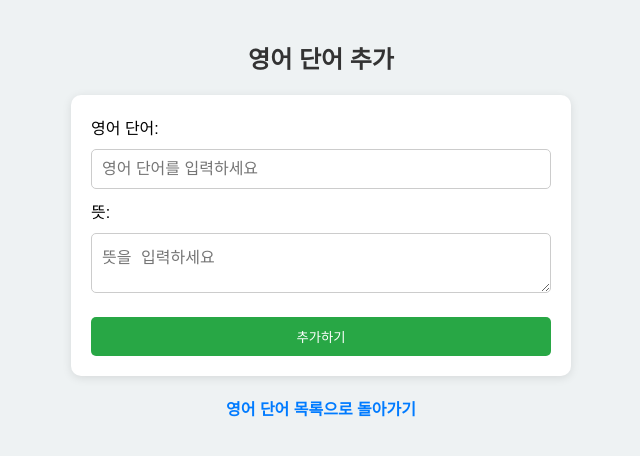
After one commit to JTNewY/quizlet, a Django app: page /words/en_add/ in a window 1280 px wide. The commit adds this page. Shown: the top 456 px of the page, without its empty margins (319-959 px from the left). Run offline with Django 5.2, Linux system fonts and the light colour scheme; a user stored in the database is signed in.

Commit message:
영어단어장도 추가

```diff
--- a/WordLearningSite/WordLearningSite/urls.py
+++ b/WordLearningSite/WordLearningSite/urls.py
@@ -21,4 +21,5 @@ urlpatterns = [
     path('admin/', admin.site.urls),
     path('accounts/', include('django.contrib.auth.urls')),  # Django의 기본 로그인/로그아웃 기능 사용
     path('words/', include('words.urls')),  # 앱에서 사용할 URL들 추가
+    # path('englishWords/', include('englishWords.urls')),
 ]
--- a/WordLearningSite/words/admin.py
+++ b/WordLearningSite/words/admin.py
@@ -1,5 +1,5 @@
 from django.contrib import admin
-from .models import Word, QuizResult
+from .models import Word, QuizResult,EnglishWord
 
 
 class QuestionAdmin(admin.ModelAdmin): # 검색기능 추가
@@ -7,4 +7,5 @@ class QuestionAdmin(admin.ModelAdmin): # 검색기능 추가
 
 
 admin.site.register(Word, QuestionAdmin)
+admin.site.register(EnglishWord)
 admin.site.register(QuizResult)
--- a/WordLearningSite/words/forms.py
+++ b/WordLearningSite/words/forms.py
@@ -1,5 +1,5 @@
 from django import forms
-from .models import Word
+from .models import Word,EnglishWord
 
 class WordForm(forms.ModelForm):
     class Meta:
@@ -10,3 +10,13 @@ class WordForm(forms.ModelForm):
             'hiragana': '히라가나/가타카나',
             'definition': '뜻',
         }
+
+
+class EnglishWordForm(forms.ModelForm):
+    class Meta:
+        model = EnglishWord
+        fields = ['word', 'definition']  # 필요한 필드 추가
+        labels = { # 내용
+            'word': '영어단어',
+            'definition': '뜻',
+        }
--- /dev/null
+++ b/WordLearningSite/words/templates/englishWords/add_english_word.html
@@ -0,0 +1,104 @@
+<!DOCTYPE html>
+<html lang="ko">
+<head>
+    <meta charset="UTF-8">
+    <meta name="viewport" content="width=device-width, initial-scale=1.0">
+    <title>영어 단어 추가</title>
+    <style>
+        body {
+            font-family: Arial, sans-serif;
+            background-color: #eef2f3; /* 부드러운 배경 색상 */
+            margin: 0;
+            padding: 20px;
+            display: flex;
+            flex-direction: column;
+            align-items: center; /* 중앙 정렬 */
+        }
+
+        h2 {
+            color: #333; /* 제목 색상 */
+            margin-bottom: 20px;
+        }
+
+        form {
+            background: white; /* 폼 배경색 */
+            border-radius: 10px; /* 둥근 모서리 */
+            box-shadow: 0 2px 10px rgba(0, 0, 0, 0.1); /* 그림자 효과 */
+            padding: 20px;
+            width: 90%; /* 모바일에 적합한 너비 */
+            max-width: 500px; /* 최대 너비 설정 */
+            box-sizing: border-box; /* 박스 크기 설정 */
+        }
+
+        input[type="text"], textarea {
+            width: 100%; /* 전체 폭 사용 */
+            padding: 10px; /* 내부 여백 */
+            margin: 10px 0; /* 위아래 간격 */
+            border: 1px solid #ccc; /* 테두리 색상 */
+            border-radius: 5px; /* 둥근 테두리 */
+            box-sizing: border-box; /* 패딩과 테두리 포함하여 전체 너비 설정 */
+            font-size: 16px; /* 글자 크기 */
+            transition: border-color 0.3s; /* 테두리 색상 전환 효과 */
+        }
+
+        input[type="text"]:focus, textarea:focus {
+            border-color: #007BFF; /* 포커스 시 테두리 색상 변화 */
+            outline: none; /* 기본 아웃라인 제거 */
+        }
+
+        button {
+            background-color: #28a745; /* 버튼 배경 색상 */
+            color: white; /* 버튼 글자 색상 */
+            padding: 10px 15px; /* 버튼 패딩 */
+            border: none; /* 테두리 없애기 */
+            border-radius: 5px; /* 둥근 버튼 */
+            cursor: pointer; /* 커서 포인터로 변경 */
+            width: 100%; /* 버튼 폭을 100%로 */
+            margin-top: 10px; /* 버튼 위 간격 */
+            transition: background-color 0.3s; /* 배경색 전환 효과 */
+        }
+
+        button:hover {
+            background-color: #218838; /* 호버 시 배경 색상 변화 */
+        }
+
+        a {
+            display: block; /* 블록으로 설정하여 간격 조절 */
+            margin-top: 20px; /* 링크와 폼 간격 */
+            color: #007BFF; /* 링크 색상 */
+            text-decoration: none; /* 밑줄 제거 */
+            font-weight: bold; /* 글자 두껍게 */
+        }
+
+        a:hover {
+            text-decoration: underline; /* 호버 시 밑줄 추가 */
+        }
+
+        @media (max-width: 600px) {
+            h2 {
+                font-size: 1.5em; /* 작은 화면에서 제목 크기 조정 */
+            }
+            input[type="text"], textarea {
+                font-size: 14px; /* 입력 필드 글자 크기 조정 */
+            }
+            button {
+                font-size: 14px; /* 버튼 글자 크기 조정 */
+            }
+        }
+    </style>
+</head>
+<body>
+    <h2>영어 단어 추가</h2>
+    <form method="post">
+        {% csrf_token %}
+        <label for="id_word">영어 단어:</label>
+        <input type="text" id="id_word" name="word" required placeholder="영어 단어를 입력하세요">
+
+        <label for="id_definition">뜻:</label>
+        <textarea id="id_definition" name="definition" required placeholder="뜻을 입력하세요"></textarea>
+
+        <button type="submit">추가하기</button>
+    </form>
+    <a href="{% url 'words:english_word_list' %}">영어 단어 목록으로 돌아가기</a>
+</body>
+</html>
--- a/WordLearningSite/words/templates/words/word_list.html
+++ b/WordLearningSite/words/templates/words/word_list.html
@@ -92,6 +92,10 @@
                 width: 90%;
             }
 
+            .random-word-container {
+                width: 90%; /* 모바일에서 카드 너비 조정 */
+            }
+
             a {
                 width: 90%;
             }
--- a/WordLearningSite/words/urls.py
+++ b/WordLearningSite/words/urls.py
@@ -5,13 +5,24 @@ from django.contrib.auth import views as auth_views
 app_name = 'words'
 
 urlpatterns = [
-    path('', views.word_list, name='word_list'),  # 단어 목록 페이지
-    path('login/', auth_views.LoginView.as_view(template_name='registration/login.html'), name='login'),  # 로그인 페이지
-    path('logout/', auth_views.LogoutView.as_view(), name='logout'),  # 로그아웃 페이지
-    path('add/', views.add_word, name='add_word'),  # 단어 추가 페이지
-    path('quiz/', views.quiz_view, name='quiz'),  # 퀴즈 페이지
-    path('quiz/check/', views.check_quiz, name='check_quiz'),  # 퀴즈 결과 체크
-    path('quiz2/', views.quiz2_view, name='quiz2'),  # 퀴즈 2 페이지
-    path('quiz2/check/', views.check_quiz2, name='check_quiz2'),  # 퀴즈 2 결과 체크
+    # 로그인, 로그아웃 URL
+    path('login/', auth_views.LoginView.as_view(template_name='registration/login.html'), name='login'),
+    path('logout/', auth_views.LogoutView.as_view(), name='logout'),
+
+    # 일본어 관련 URL
+    path('jp/', views.word_list, name='word_list'),  # 단어 목록 페이지
+    path('jp_add/', views.add_word, name='add_word'),  # 단어 추가 페이지
+    path('jp_quiz/', views.quiz_view, name='quiz'),  # 퀴즈 페이지
+    path('jp_quiz/check/', views.check_quiz, name='check_quiz'),  # 퀴즈 결과 체크
+    path('jp_quiz2/', views.quiz2_view, name='quiz2'),  # 퀴즈 2 페이지
+    path('jp_quiz2/check/', views.check_quiz2, name='check_quiz2'),  # 퀴즈 2 결과 체크
     path('reset/', views.reset_words_view, name='reset_words'),  # 초기화 URL 추가
+
+    # 영어 관련 URL
+    path('en/', views.english_word_list, name='english_word_list'),  # 영어 단어 목록 페이지
+    path('en_add/', views.add_english_word, name='add_english_word'),  # 영어 단어 추가 페이지
+    path('en_quiz/', views.english_quiz_view, name='english_quiz'),  # 영어 단어 퀴즈 페이지
+    path('en_quiz/check/', views.check_english_quiz, name='check_english_quiz'),  # 영어 단어 퀴즈 결과 체크
+    path('en_meaning-quiz/', views.meaning_quiz_view, name='meaning_quiz'),  # 뜻 퀴즈 페이지
+    path('en_meaning-quiz/check/', views.check_meaning_quiz, name='check_meaning_quiz'),  # 뜻 퀴즈 결과 체크
 ]
--- a/WordLearningSite/words/views.py
+++ b/WordLearningSite/words/views.py
@@ -1,5 +1,5 @@
-from .models import Word
-from .forms import WordForm
+from .models import Word,EnglishWord
+from .forms import WordForm,EnglishWordForm
 from django.contrib.auth.decorators import login_required
 import random
 from django.contrib import messages
@@ -184,3 +184,173 @@ def reset_words_view(request):
         reset_words(request)  # 기존의 reset_words 함수를 호출
         return JsonResponse({'success': True})
     return JsonResponse({'error': 'Invalid request method.'}, status=400)
+
+# 영어
+
+@login_required
+def english_word_list(request):
+    words = EnglishWord.objects.all()  # 모든 영어 단어 가져오기
+    random_word = words.order_by('?').first() if words else None  # 랜덤 단어
+    return render(request, 'englishWords/english_word_list.html', {'words': words, 'random_word': random_word})
+
+@login_required
+def add_english_word(request):
+    if request.method == 'POST':
+        form = EnglishWordForm(request.POST)
+        if form.is_valid():
+            english_word = form.save(commit=False)  # 일단 객체 생성
+            english_word.user = request.user  # 현재 사용자 할당
+            english_word.save()  # 데이터베이스에 추가
+            return redirect('words:english_word_list')  # 추가 후 리스트 페이지로 리다이렉트
+    else:
+        form = EnglishWordForm()
+    return render(request, 'englishWords/add_english_word.html', {'form': form})
+
+@login_required
+def english_quiz_view(request):
+    # 세션에서 단어 리스트를 가져오기
+    remaining_words = request.session.get('remaining_english_words', [])
+
+    if not remaining_words:  # 단어 리스트가 비어있으면 초기화
+        reset_english_words(request)  # 초기화 함수 호출
+        remaining_words = request.session['remaining_english_words']
+
+    total_words = len(remaining_words)  # 총 단어 수
+
+    if total_words < 3:
+        return render(request, 'englishWords/english_quiz.html', {
+            'error_message': '퀴즈를 시작하려면 최소 3개의 단어가 필요합니다. 단어를 추가해주세요.'
+        })
+
+    correct_word_data = random.choice(remaining_words)
+    other_words = [word for word in remaining_words if word['id'] != correct_word_data['id']]
+
+    if len(other_words) < 2:
+        return render(request, 'englishWords/english_quiz.html', {
+            'error_message': '퀴즈를 구성할 수 있는 단어가 부족합니다.'
+        })
+
+    selected_words = [correct_word_data] + random.sample(other_words, 2)
+    random.shuffle(selected_words)
+
+    remaining_words.remove(correct_word_data)  # 사용한 단어 제거
+    request.session['remaining_english_words'] = remaining_words  # 업데이트된 단어 리스트 저장
+
+    remaining_count = len(remaining_words)  # 남은 단어 수
+
+    return render(request, 'englishWords/english_quiz.html', {
+        'selected_words': selected_words,
+        'correct_word': correct_word_data,
+        'total_words': total_words,
+        'remaining_count': remaining_count,
+    })
+
+@login_required
+def meaning_quiz_view(request):
+    # 세션에서 단어 리스트를 가져오기
+    remaining_words = request.session.get('remaining_english_words', [])
+
+    if not remaining_words:  # 단어 리스트가 비어있으면 초기화
+        reset_english_words(request)  # 초기화 함수 호출
+        remaining_words = request.session['remaining_english_words']
+
+    total_words = len(remaining_words)  # 총 단어 수
+
+    if total_words < 3:
+        return render(request, 'englishWords/meaning_quiz.html', {
+            'error_message': '퀴즈를 시작하려면 최소 3개의 단어가 필요합니다. 단어를 추가해주세요.'
+        })
+
+    correct_word_data = random.choice(remaining_words)
+    other_words = [word for word in remaining_words if word['definition'] != correct_word_data['definition']]
+
+    if len(other_words) < 2:
+        return render(request, 'englishWords/meaning_quiz.html', {
+            'error_message': '퀴즈를 구성할 수 있는 단어가 부족합니다.'
+        })
+
+    selected_words = [correct_word_data] + random.sample(other_words, 2)
+    random.shuffle(selected_words)
+
+    remaining_words.remove(correct_word_data)  # 사용한 단어 제거
+    request.session['remaining_english_words'] = remaining_words  # 업데이트된 단어 리스트 저장
+
+    remaining_count = len(remaining_words)  # 남은 단어 수
+
+    return render(request, 'englishWords/meaning_quiz.html', {
+        'selected_words': selected_words,
+        'correct_word': correct_word_data,
+        'total_words': total_words,
+        'remaining_count': remaining_count,
+    })
+
+@login_required
+def check_english_quiz(request):
+    if request.method == 'POST':
+        selected_word_id = request.POST.get('selected_word')
+        remaining_words = request.session.get('remaining_english_words', [])
+
+        # 선택한 단어와 나머지 단어에서 정답 찾기
+        correct_word = next((word for word in remaining_words if word['id'] == int(selected_word_id)), None)
+
+        if correct_word:
+            is_correct = True  # 항상 정답으로 처리
+            correct_definition = correct_word['definition']  # 정답의 뜻
+            correct_word_text = correct_word['word']  # 정답의 단어
+
+            return render(request, 'englishWords/quiz_result.html', {
+                'is_correct': is_correct,
+                'correct_word': correct_word_text,
+                'correct_definition': correct_definition,
+            })
+        else:
+            return render(request, 'englishWords/quiz_result.html', {
+                'is_correct': False,
+                'correct_word': None,
+                'correct_definition': None,
+            })
+    else:
+        return redirect('words:english_quiz')  # GET 요청 시 영어 퀴즈 페이지로 리다이렉트
+
+@login_required
+def reset_words_view(request):
+    if request.method == 'POST':
+        reset_english_words(request)  # 영어 단어 초기화 함수 호출
+        return JsonResponse({'success': True})
+    return JsonResponse({'error': 'Invalid request method.'}, status=400)
+
+@login_required
+def reset_english_words(request):
+    # 사용자의 영어 단어 리스트를 세션에 저장 (딕셔너리 형태로)
+    words = list(EnglishWord.objects.filter(user=request.user).values('id', 'word', 'definition'))
+    request.session['remaining_english_words'] = words  # 세션에 저장
+
+@login_required
+def check_meaning_quiz(request):
+    if request.method == 'POST':
+        selected_word_id = request.POST.get('selected_word')
+        remaining_words = request.session.get('remaining_english_words', [])  # 올바른 세션 키로 변경
+
+        # 선택한 단어와 나머지 단어에서 정답 찾기
+        correct_word = next((word for word in remaining_words if word['id'] == int(selected_word_id)), None)
+
+        if correct_word:
+            # 선택한 단어의 뜻이 정답인지 확인
+            selected_definition = request.POST.get('selected_definition')
+            is_correct = (correct_word['definition'] == selected_definition)  # 정답 여부 확인
+            correct_definition = correct_word['definition']  # 정답의 뜻
+            correct_word_text = correct_word['word']  # 정답의 단어
+
+            return render(request, 'englishWords/quiz_result.html', {
+                'is_correct': is_correct,
+                'correct_word': correct_word_text,
+                'correct_definition': correct_definition,
+            })
+        else:
+            return render(request, 'englishWords/quiz_result.html', {
+                'is_correct': False,
+                'correct_word': None,
+                'correct_definition': None,
+            })
+    else:
+        return redirect('words:meaning_quiz')  # GET 요청 시 뜻 퀴즈 페이지로 리다이렉트
```
Also changed, not shown: WordLearningSite/words/models.py (+10 -3 lines), WordLearningSite/words/templates/englishWords/check_english_quiz.html (added, +53 -0 lines), WordLearningSite/words/templates/englishWords/english_quiz.html (added, +24 -0 lines), WordLearningSite/words/templates/englishWords/english_word_list.html (added, +97 -0 lines), WordLearningSite/words/templates/englishWords/meaning_quiz.html (added, +24 -0 lines), WordLearningSite/db.sqlite3, WordLearningSite/words/migrations/0004_remove_quizresult_date_taken_remove_quizresult_score_and_more.py (added), WordLearningSite/words/migrations/0005_englishword.py (added).
